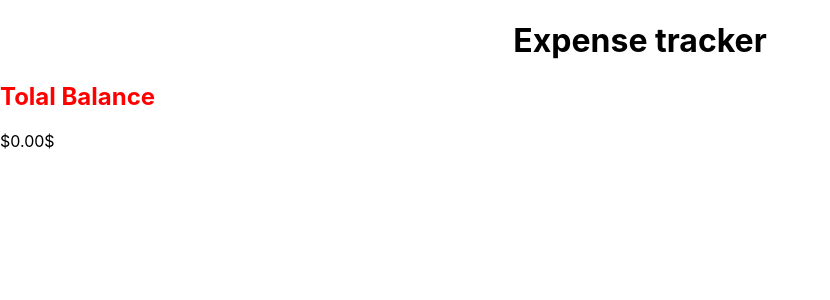
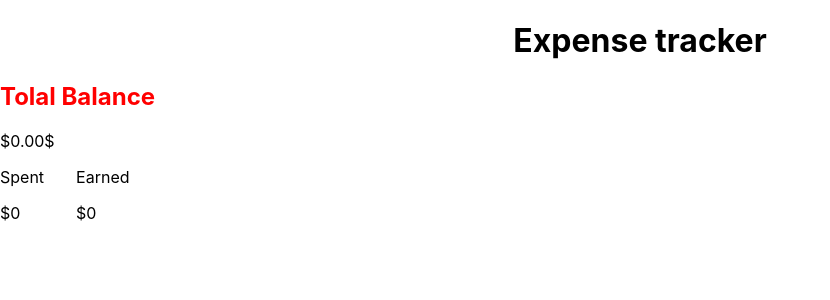
Before and after one commit to sGabunia/expensetracker, a React (Create React App) app: page / in a window 1280 px wide. Shown: the top 300 px of the page, without its empty margins (0-830 px from the left). Built offline with nearby package versions, Linux system fonts and the light colour scheme.

Commit message:
created expenses and income component

```diff
--- /dev/null
+++ b/src/components/ExpensesAndIncome/ExpensesAndIncome.js
@@ -0,0 +1,22 @@
+import React from "react";
+import "./ExpensesAndIncome.css";
+
+const ExpensesIncome = ({ text }) => {
+  return (
+    <div>
+      <p>{text}</p>
+      <p>$0</p>
+    </div>
+  );
+};
+
+const ExpensesAndIncome = () => {
+  return (
+    <div style={{ display: "flex", gap: "2rem" }}>
+      <ExpensesIncome text="Spent" />
+      <ExpensesIncome text="Earned" />
+    </div>
+  );
+};
+
+export default ExpensesAndIncome;
--- a/src/components/Tracker/Tracker.js
+++ b/src/components/Tracker/Tracker.js
@@ -1,4 +1,5 @@
 import React from "react";
+import ExpensesAndIncome from "../ExpensesAndIncome/ExpensesAndIncome";
 import "./Tracker.css";
 
 const Tracker = () => {
@@ -6,6 +7,7 @@ const Tracker = () => {
     <div>
       <h2 style={{ color: "red" }}>Tolal Balance</h2>
       <span>$0.00$</span>
+      <ExpensesAndIncome />
     </div>
   );
 };
```
Also changed, not shown: src/components/ExpensesAndIncome/ExpensesAndIncome.css (added).
